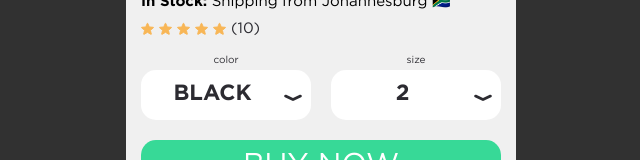
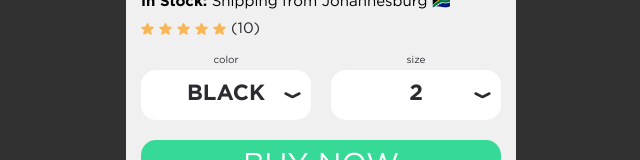
Before and after one commit to Senj0ugahara/toster-media, a website: page src/index.html in a window 1280 px wide. Shown: the part 868-1028 px from the top of the page, without its empty margins (319-959 px from the left). Drawn offline with nearby package versions, Linux system fonts and the light colour scheme; files that its build step writes are made by us from their sources.

Commit message:
fix select

```diff
--- a/src/index.html
+++ b/src/index.html
@@ -126,9 +126,6 @@
               <div class="custom-select">
                 <div class="custom-select__header">
                   <span class="custom-select__current">Black</span>
-                  <div class="custom-select__icon">
-                    <img src="resources/images/arrow-down.svg" alt="arrow-down">
-                  </div>
                 </div>
                 <div class="custom-select__body">
                   <div class="custom-select__item">Black</div>
@@ -145,9 +142,6 @@
               <div class="custom-select">
                 <div class="custom-select__header">
                   <span class="custom-select__current">2</span>
-                  <div class="custom-select__icon">
-                    <img src="resources/images/arrow-down.svg" alt="arrow-down">
-                  </div>
                 </div>
                 <div class="custom-select__body">
                   <div class="custom-select__item">2</div>
--- a/src/scss/components/_custom-select.scss
+++ b/src/scss/components/_custom-select.scss
@@ -12,28 +12,38 @@
   }
 
   &__header {
-    display: flex;
-    justify-content: center;
-    align-items: center;
-    flex-shrink: 0;
-    padding: 14px 9px 0 0;
+    padding: 14px 9px 0 9px;
     cursor: pointer;
   }
 
   &__icon {
     width: 18px;
     height: 7px;
-    margin-left: auto;
   }
 
   &__current {
-    margin-left: auto;
+    position: relative;
+    width: 100%;
+    display: block;
     font-size: 22px;
     font-weight: 700;
     line-height: 21px;
     text-align: center;
     color: #2C2B31;
     text-transform: uppercase;
+
+    &::after {
+      content: '';
+      position: absolute;
+      top: 50%;
+      right: 0;
+      width: 18px;
+      height: 7px;
+      transform: translateY(-50%);
+      background-image: url('../resources/images/arrow-down.svg');
+      background-size: contain;
+      background-repeat: no-repeat;
+    }
   }
 
   &__body {
```
Also changed, not shown: src/styles/style.min.css, 1 other file.
